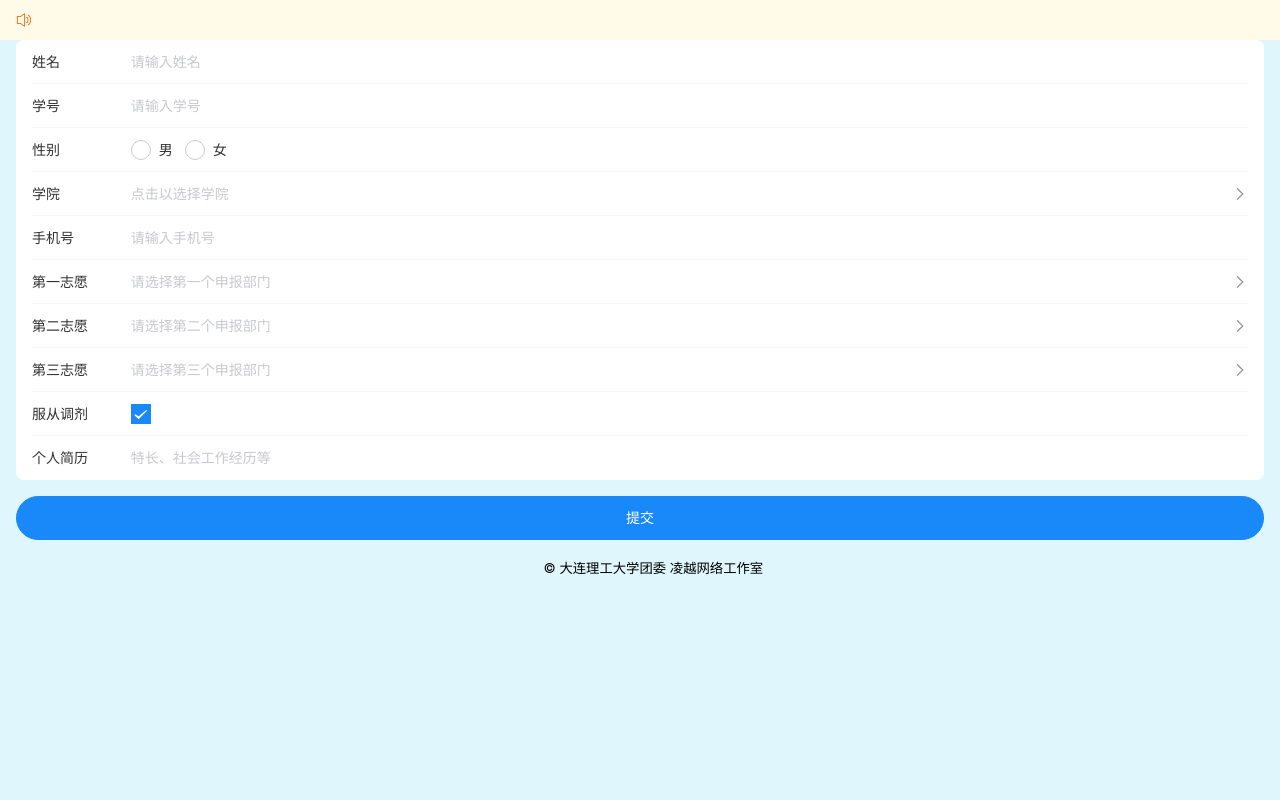
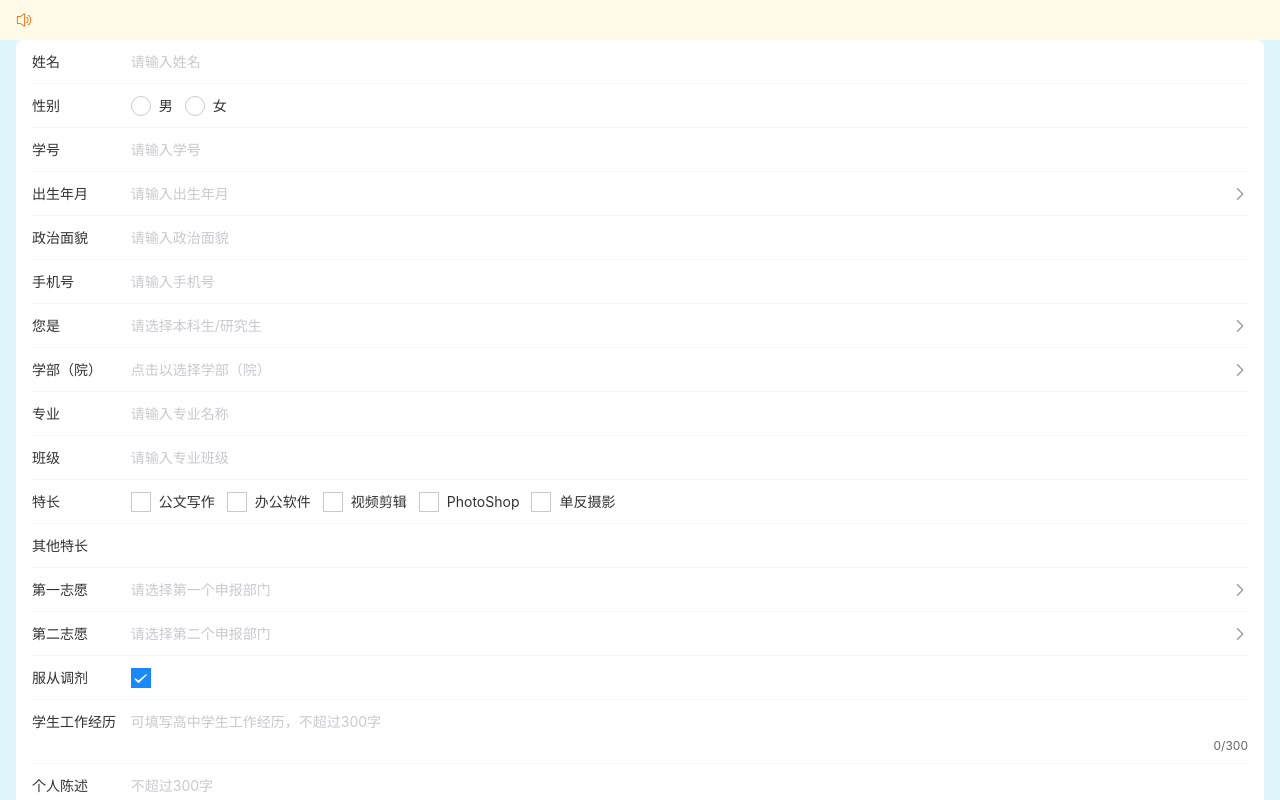
Before and after one commit to dutbit/dutbit-vant, a Vue app: page /#/ in a window 1280 px wide. Shown: the top 800 px of the page. Built offline with nearby package versions, Linux system fonts and the light colour scheme; no server answers.

Commit message:
update: 调整了报名系统

```diff
--- a/components.d.ts
+++ b/components.d.ts
@@ -12,7 +12,9 @@ declare module '@vue/runtime-core' {
     VanButton: typeof import('vant/es')['Button']
     VanCellGroup: typeof import('vant/es')['CellGroup']
     VanCheckbox: typeof import('vant/es')['Checkbox']
+    VanCheckboxGroup: typeof import('vant/es')['CheckboxGroup']
     VanCol: typeof import('vant/es')['Col']
+    VanDatePicker: typeof import('vant/es')['DatePicker']
     VanField: typeof import('vant/es')['Field']
     VanForm: typeof import('vant/es')['Form']
     VanImage: typeof import('vant/es')['Image']
--- a/src/main.js
+++ b/src/main.js
@@ -16,8 +16,8 @@ app.use(pinia)
 app.use(router)
 app.use(Lazyload)
 if(import.meta.env.DEV) {
-    // axios.defaults.baseURL = 'http://127.0.0.1:5000/apivue'
-    axios.defaults.baseURL = 'https://www.dutbit.com/apivue'
+    axios.defaults.baseURL = 'http://127.0.0.1:5000/apivue'
+    // axios.defaults.baseURL = 'https://www.dutbit.com/apivue'
     console.log('正处于开发模式下')
 } else {
     axios.defaults.baseURL = 'https://www.dutbit.com/apivue'
--- a/src/pages/Enroll.vue
+++ b/src/pages/Enroll.vue
@@ -8,13 +8,6 @@
                 label="姓名"
                 placeholder="请输入姓名"
                 :rules="[{ required: true, message: '请输入姓名' }]" />
-            <van-field
-                v-model="signupForm.stuId"
-                name="stuId"
-                label="学号"
-                type="digit"
-                placeholder="请输入学号"
-                :rules="[{ pattern: stuIdPattern, message: '请输入正确的学号' }]" />
             <van-field name="sex" label="性别">
                 <template #input>
                     <van-radio-group v-model="signupForm.sex" direction="horizontal">
@@ -24,13 +17,67 @@
                 </template>
             </van-field>
             <van-field
+                v-model="signupForm.stuId"
+                name="stuId"
+                label="学号"
+                type="digit"
+                placeholder="请输入学号"
+                :rules="[{ pattern: stuIdPattern, message: '请输入正确的学号' }]" />
+            <van-field
+                v-model="signupForm.birthDate"
+                name="birthDate"
+                label="出生年月"
+                readonly
+                is-link
+                placeholder="请输入出生年月"
+                @click="showBirthDatePicker = true"
+                :rules="[{ required: true, message: '请选择出生年月' }]" />
+            <van-popup v-model:show="showBirthDatePicker" position="bottom">
+                <van-date-picker
+                    :min-date="minDate"
+                    :max-date="maxDate"
+                    :columns-type="['year', 'month']"
+                    @confirm="onConfirmBirthDate"
+                    @cancel="showBirthDatePicker = false" />
+            </van-popup>
+            <van-field
+                v-model="signupForm.politic"
+                name="name"
+                label="政治面貌"
+                placeholder="请输入政治面貌"
+                :rules="[{ required: true, message: '请输入政治面貌' }]" />
+            <van-field
+                v-model="signupForm.tel"
+                name="tel"
+                label="手机号"
+                type="tel"
+                placeholder="请输入手机号"
+                :rules="[{ pattern: telPattern, message: '请输入正确的手机号' }]" />
+
+            <van-field
+                v-model="signupForm.role"
+                name="role"
+                label="您是"
+                placeholder="请选择本科生/研究生"
+                readonly
+                is-link
+                @click="showRolePicker = true"
+                :rules="[{ required: true, message: '请选择本科生/研究生' }]" />
+            <van-popup v-model:show="showRolePicker" position="bottom">
+                <van-picker
+                    :columns="roles"
+                    @confirm="onConfirmRole"
+                    @cancel="showRolePicker = false" />
+            </van-popup>
+            <van-field
                 v-model="signupForm.faculty"
                 is-link
                 readonly
                 name="faculty"
-                label="学院"
-                placeholder="点击以选择学院"
-                @click="showFacultyPicker = true" />
+                label="学部（院）"
+                placeholder="点击以选择学部（院）"
+                @click="showFacultyPicker = true"
+                :rules="[{ required: true, message: '请选择学部（院）' }]" />
             <van-popup v-model:show="showFacultyPicker" position="bottom">
                 <van-picker
                     :columns="faculties"
@@ -38,12 +85,35 @@
                     @cancel="showFacultyPicker = false" />
             </van-popup>
             <van-field
-                v-model="signupForm.tel"
-                name="tel"
-                label="手机号"
-                type="tel"
-                placeholder="请输入手机号"
-                :rules="[{ pattern: telPattern, message: '请输入正确的手机号' }]" />
+                v-model="signupForm.major"
+                name="专业"
+                label="专业"
+                placeholder="请输入专业名称"
+                :rules="[{ required: true, message: '请输入专业名称' }]" />
+            <van-field
+                v-model="signupForm.major_class"
+                name="专业班级"
+                label="班级"
+                placeholder="请输入专业班级"
+                :rules="[{ required: true, message: '请输入班级' }]" />
+
+            <van-field name="特长" label="特长" placeholder="请选择特长">
+                <template #input>
+                    <van-checkbox-group v-model="advantageGroupChecked" direction="horizontal">
+                        <van-checkbox name="公文写作" shape="square">公文写作</van-checkbox>
+                        <van-checkbox name="办公软件" shape="square">办公软件</van-checkbox>
+                        <van-checkbox name="视频剪辑" shape="square">视频剪辑</van-checkbox>
+                        <van-checkbox name="PhotoShop" shape="square">PhotoShop</van-checkbox>
+                        <van-checkbox name="单反摄影" shape="square">单反摄影</van-checkbox>
+                    </van-checkbox-group>
+                </template>
+            </van-field>
+
+            <van-field
+                name="其他特长"
+                label="其他特长"
+                v-model="signupForm.otherAdvantage"></van-field>
+
             <van-field
                 v-model="signupForm.firstChoice"
                 is-link
@@ -72,7 +142,7 @@
                     @confirm="onConfirmSecondChoice"
                     @cancel="showSecondChoicePicker = false" />
             </van-popup>
-            <van-field
+            <!-- <van-field
                 v-model="signupForm.thirdChoice"
                 is-link
                 readonly
@@ -85,31 +155,40 @@
                     :columns="depts.data"
                     @confirm="onConfirmThirdChoice"
                     @cancel="showThirdChoicePicker = false" />
-            </van-popup>
+            </van-popup> -->
             <van-field name="allowAdjust" label="服从调剂">
                 <template #input>
                     <van-checkbox v-model="signupForm.allowAdjust" shape="square" />
                 </template>
             </van-field>
             <van-field
+                v-model="signupForm.studentExp"
+                rows="1"
+                autosize
+                label="学生工作经历"
+                type="textarea"
+                placeholder="可填写高中学生工作经历，不超过300字"
+                show-word-limit
+                maxlength="300" />
+            <van-field
                 v-model="signupForm.info"
                 rows="1"
                 autosize
-                label="个人简历"
+                label="个人陈述"
                 type="textarea"
-                placeholder="特长、社会工作经历等" />
+                placeholder="不超过300字"
+                show-word-limit
+                maxlength="300" />
         </van-cell-group>
         <div style="margin: 16px">
             <van-button round block type="primary" native-type="submit"> 提交 </van-button>
         </div>
     </van-form>
-    <p style="text-align: center; font-size: smaller">
-        &copy; 大连理工大学团委 凌越网络工作室
-    </p>
+    <p style="text-align: center; font-size: smaller">&copy; 大连理工大学团委 凌越网络工作室</p>
 </template>
 
 <script>
-import { showNotify, showConfirmDialog, Notify } from 'vant'
+import { showNotify, showConfirmDialog, Notify, showDialog } from 'vant'
 import 'vant/es/dialog/style'
 import 'vant/es/notify/style'
 import axios from 'axios'
@@ -123,35 +202,51 @@ export default {
             stuId: '',
             sex: '',
             faculty: '',
+            politic: '',
+            major: '',
+            major_class: '',
+            advantage: '',
+            otherAdvantage: '',
             tel: '',
+            birthDate: '',
+            role: '',
             firstChoice: '',
             secondChoice: '',
             thirdChoice: '',
             allowAdjust: true,
+            studentExp: '',
             info: '',
         })
         let noticeText = ref('')
         let currentTurn = reactive({ id: null, turnName: null, activated: null }) //当前报名批次的id和名称
         let faculties = reactive(
             [
+                '化工学院',
+                '环境学院',
+                '生物工程学院',
+                '机械工程学院',
+                '材料科学与工程学院',
+                '能源与动力学院',
                 '电子信息与电气工程学部',
                 '建设工程学部',
-                '人文与社会科学学部',
                 '运载工程与力学学部',
-                '材料科学与工程学院',
-                '光电工程与仪器科学学院',
-                '化工学院',
-                '环境学院',
-                '机械工程学院',
+                '医学部',
+                '未来技术学院',
+                '经济管理学院',
                 '建筑与艺术学院',
-                '经济管理学院',
-                '能源与动力学院',
-                '生物工程学院',
-                '数学科学学院',
+                '马克思主义学院',
                 '外国语学院',
                 '物理学院',
-                '张大煜学院',
+                '数学科学学院',
+                '光电工程与仪器科学学院',
+                '化学学院',
+                '人文学院',
+                '公共管理学院',
                 '大连理工大学白俄罗斯国立大学联合学院',
+                '微电子学院',
+                '高等教育研究院',
+                '体育与健康学院',
+                '国际教育学院',
             ].map((val) => {
                 return {
                     text: val,
@@ -160,6 +255,10 @@ export default {
             })
         )
         let depts = reactive({ data: [] })
+        let roles = [
+            { text: '本科生', value: '本科生' },
+            { text: '研究生', value: '研究生' },
+        ]
 
         axios
             .get('/enroll/getTurns')
@@ -202,6 +301,9 @@ export default {
         let showFirstChoicePicker = ref(false)
         let showSecondChoicePicker = ref(false)
         let showThirdChoicePicker = ref(false)
+        let showBirthDatePicker = ref(false)
+        let showRolePicker = ref(false)
+        let advantageGroupChecked = ref([])
 
         const stuIdPattern = /^\d{8,11}$/
         // 注意！正则表达式中不要加入空格！！
@@ -217,17 +319,28 @@ export default {
                 showNotify({ type: 'danger', message: '请选择至少一个志愿！' })
                 return
             }
+
+            signupForm.advantage = advantageGroupChecked.value.join(',')
+            console.log(signupForm.advantage)
             // 注意，提交的数据与后端保持统一
             const signupData = {
                 name: signupForm.name,
                 stu_id: signupForm.stuId,
                 sex: signupForm.sex,
                 faculty: signupForm.faculty,
+                politic: signupForm.politic,
+                major: signupForm.major,
+                major_class: signupForm.major_class,
+                advantage: signupForm.advantage,
+                other_advantage: signupForm.otherAdvantage,
+                birth_date: signupForm.birthDate,
+                role: signupForm.role,
                 tel: signupForm.tel,
                 first_choice: signupForm.firstChoice,
                 second_choice: signupForm.secondChoice,
                 third_choice: signupForm.thirdChoice,
                 allow_adjust: signupForm.allowAdjust,
+                student_exp: signupForm.studentExp,
                 info: signupForm.info,
                 turn_id: currentTurn.id,
             }
@@ -243,7 +356,7 @@ export default {
                     .post('/enroll/submit', signupData)
                     .then((response) => {
                         if (response.data.success) {
-                            Dialog.alert({ message: '已提交报名表！' })
+                            showDialog({ message: '已提交报名表！' })
                             showNotify({ type: 'success', message: '已提交报名表！' })
                         }
                     })
@@ -254,6 +367,7 @@ export default {
                         })
                     })
             }
+
             axios.post('/enroll/verifyUnique', verifyInfo).then((response) => {
                 console.log(response.data)
                 if (!response.data.unique) {
@@ -263,7 +377,7 @@ export default {
                         message: `在${time},你已经提交了一份姓名或学号相同的报名表，再次提交将覆盖原有的报名表，是否继续？`,
                     })
                         .then(() => {
-                            // on confirm
+                            // on confirm`
                             submitForm()
                         })
                         .catch(() => {
@@ -281,6 +395,17 @@ export default {
             signupForm.faculty = selectedOptions[0].value
             showFacultyPicker.value = false
         }
+
+        const onConfirmBirthDate = ({ selectedValues }) => {
+            signupForm.birthDate = selectedValues.join('/')
+            showBirthDatePicker.value = false
+        }
+
+        const onConfirmRole = ({ selectedOptions }) => {
+            signupForm.role = selectedOptions[0].value
+            showRolePicker.value = false
+        }
+
         const firstChoiceHandler = () => {
             showFirstChoicePicker.value = true
         }
@@ -310,25 +435,36 @@ export default {
             signupForm.thirdChoice = selectedOptions[0].value
             showThirdChoicePicker.value = false
         }
+
+        const minDate = new Date(1989, 12, 1)
+        const maxDate = new Date(Date.now())
         return {
             noticeText,
             signupForm,
             faculties,
             depts,
+            roles,
+            advantageGroupChecked,
             showFacultyPicker,
             showFirstChoicePicker,
             showSecondChoicePicker,
             showThirdChoicePicker,
+            showBirthDatePicker,
+            showRolePicker,
             stuIdPattern,
             telPattern,
             onSubmit,
             onConfirmFaculty,
+            onConfirmBirthDate,
+            onConfirmRole,
             onConfirmFirstChoice,
             onConfirmSecondChoice,
             onConfirmThirdChoice,
             firstChoiceHandler,
             secondChoiceHandler,
             thirdChoiceHandler,
+            minDate,
+            maxDate,
         }
     },
 }
```
